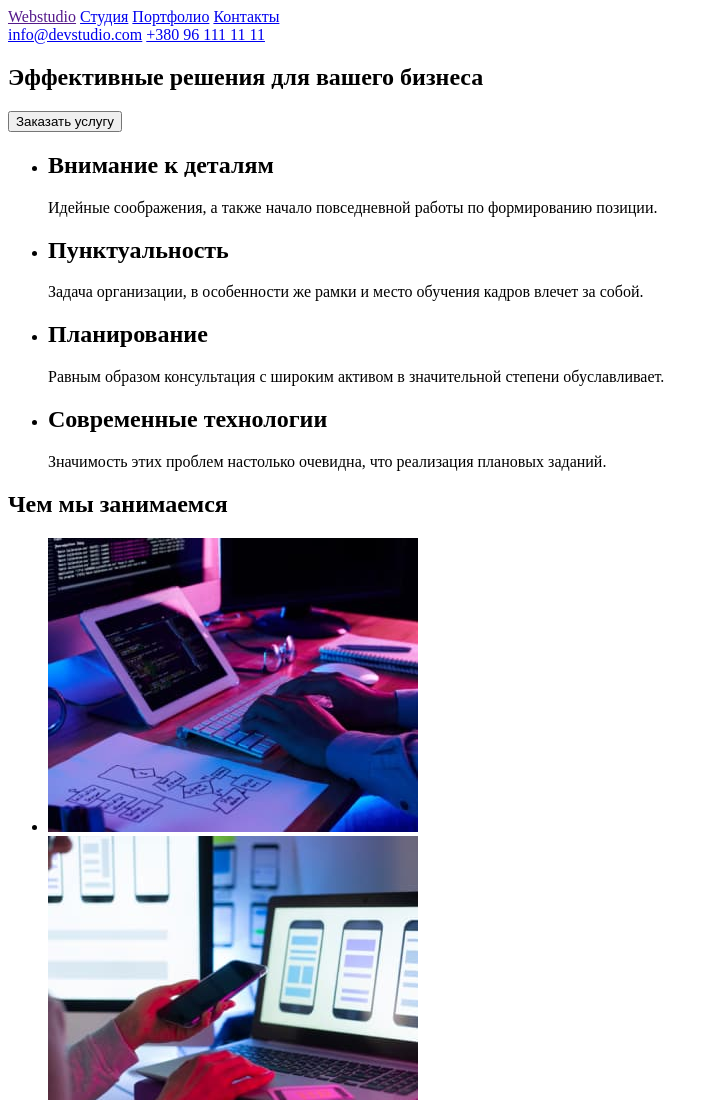
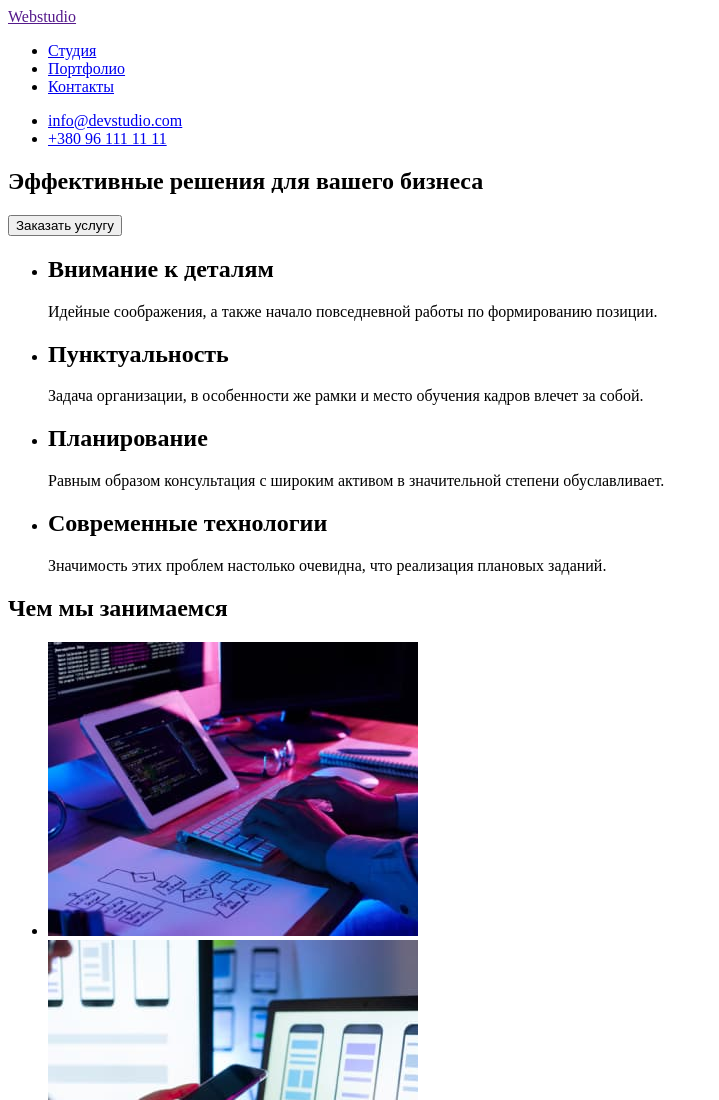
Before and after one commit to Tarasimba/goit-markup-hw-01, a plain HTML site: page index.html in a window 1280 px wide. Shown: the top 1100 px of the page, without its empty margins (0-719 px from the left). Drawn offline with Linux system fonts and the light colour scheme.

Commit message:
fixed header and img ways

```diff
--- a/index.html
+++ b/index.html
@@ -12,12 +12,16 @@
     <header>
         <nav>
             <a href="">Webstudio</a>
-            <a href="/studia/">Студия</a>
-            <a href="/portfolio/">Портфолио</a>
-            <a href="/contacts/">Контакты</a>
+            <ul>
+            <li><a href="./studia/">Студия</a></li>
+            <li><a href="./portfolio/">Портфолио</a></li>
+            <li><a href="./contacts/">Контакты</a></li>
+        </ul>
         </nav>
-        <a href="mailto:info@devstudio.com">info@devstudio.com</a>
-        <a href="tel:+380961111111">+380 96 111 11 11</a>
+        <ul>
+        <li><a href="mailto:info@devstudio.com">info@devstudio.com</a></li>
+        <li><a href="tel:+380961111111">+380 96 111 11 11</a></li>
+        </ul>
     </header>
     <main>
         <!--advantages-->
```
